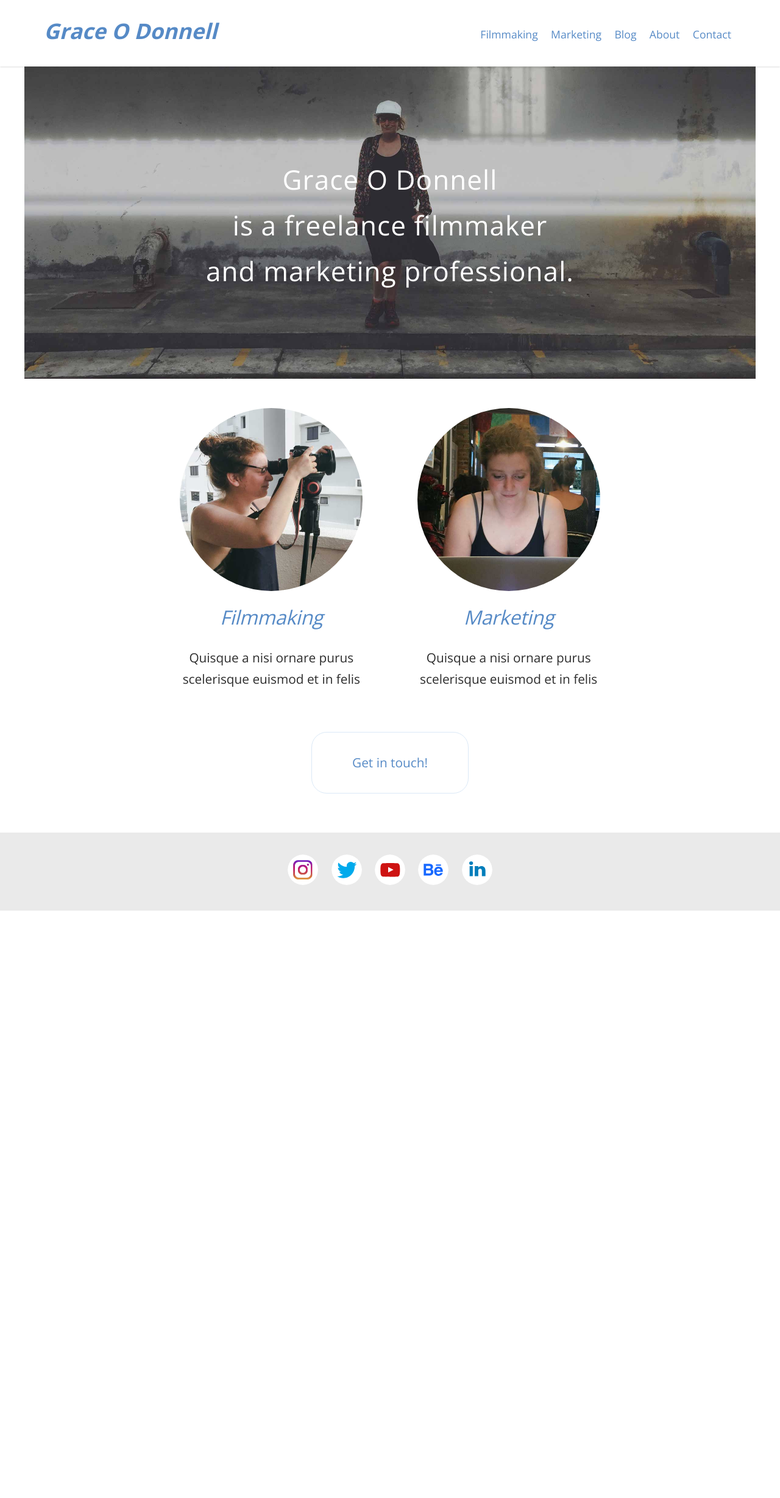
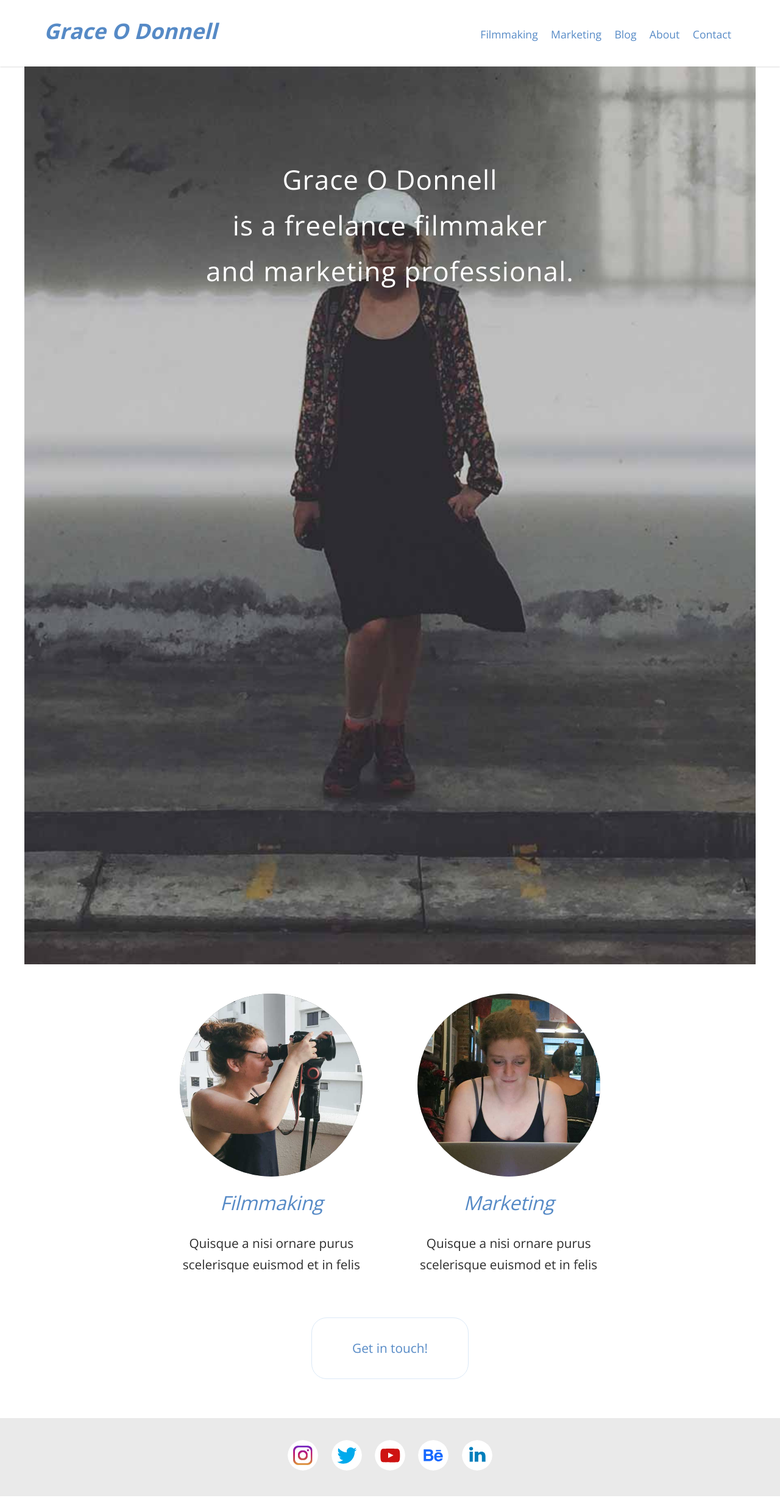
Before and after one commit to mikeweinhandl/graceodonnell-test, a Jekyll site: the page built from index.md, in a window 1280 px wide. Shown: the whole page at 61% size. Built offline with Jekyll 4.4.1, drawn with Linux system fonts in a browser that asks for light colours; some web fonts are replaced; before the commit the page ends 1496 px from its top, so only the background shows below that.

Commit message:
css testing

```diff
--- a/css/style.css
+++ b/css/style.css
@@ -155,7 +155,7 @@ main, nav {
 
 /* hero section */
 .hero {
-  height: 30rem;
+  height: 90rem;
   padding: 1rem;
 
   background-color: #eaeaea;
```
